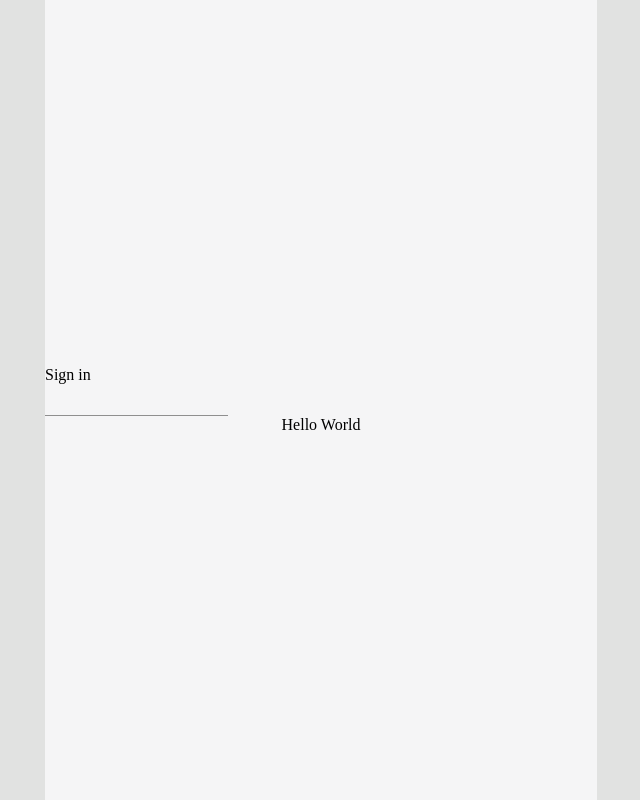
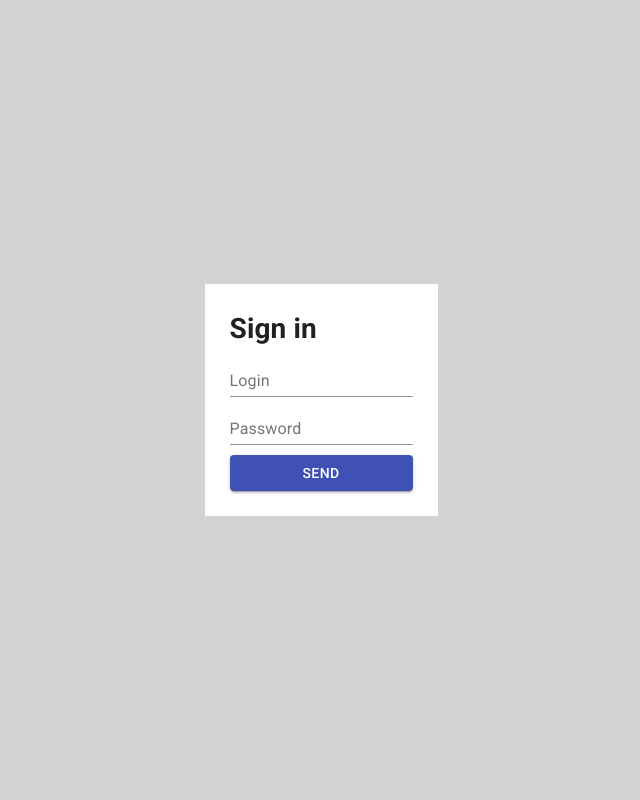
Before and after one commit to KrolKamil/housework, a React (Create React App) app in the folder housework-client/: page / in a window 1280 px wide. Shown: the whole page, without its empty margins (319-959 px from the left). Built offline with nearby package versions, Linux system fonts and the light colour scheme.

Commit message:
view for login

```diff
--- a/housework-client/package.json
+++ b/housework-client/package.json
@@ -14,7 +14,8 @@
     "react-router-dom": "^5.1.2",
     "react-scripts": "3.3.0",
     "redux": "^4.0.5",
-    "redux-thunk": "^2.3.0"
+    "redux-thunk": "^2.3.0",
+    "styled-components": "^4.4.1"
   },
   "scripts": {
     "start": "react-scripts start",
--- a/housework-client/src/App.js
+++ b/housework-client/src/App.js
@@ -5,7 +5,7 @@ import { connect } from 'react-redux';
 
 const App = () => {
   return (
-    <div style={{ backgroundColor: '#E1E2E1' }}>
+    <div style={{ backgroundColor: '#d3d3d3', height: '100vh' }}>
       <Router>
         <Switch>
           <Route path='/'>
--- a/housework-client/src/login/login.js
+++ b/housework-client/src/login/login.js
@@ -3,21 +3,36 @@ import { connect } from 'react-redux';
 import Grid from '@material-ui/core/Grid';
 import TextField from '@material-ui/core/TextField';
 import { login } from '../store/user/actions';
-import Container from '@material-ui/core/Container';
+import CssBaseline from '@material-ui/core/CssBaseline';
+import styled from 'styled-components';
+import Button from '@material-ui/core/Button';
+
+const Wrapper = styled.div`
+  display: flex;
+  flex-direction: column;
+  justify-content: center;
+  background-color: white;
+  padding: 25px;
+`;
 
 const Login = ({ login }) => {
   return (
-    <Container maxWidth='sm'>
-      <Grid container alignContent='center' justify='center' style={{ backgroundColor: '#f5f5f6', height: '100vh' }}>
-        <Grid item xs={12} justify='center'>
-          <div>Sign in</div>
-        </Grid>
-        <Grid item xs={12}>
-          <TextField />
-        </Grid>
-        <div onClick={() => { login('bebok1', '123456'); }}>Hello World</div>
-      </Grid>
-    </Container>
+    <Grid
+      container
+      spacing={0}
+      direction='column'
+      alignItems='center'
+      justify='center'
+      style={{ minHeight: '100vh' }}
+    >
+      <CssBaseline />
+      <Wrapper>
+        <h1 style={{ margin: '0px' }}>Sign in</h1>
+        <TextField label='Login' />
+        <TextField label='Password' type='password' />
+        <Button style={{ marginTop: '10px' }} onClick={() => { login('bebok1', '123456'); }} variant='contained' color='primary'>Send</Button>
+      </Wrapper>
+    </Grid>
   );
 };
 
```
Also changed, not shown: 1 other file (tests, documents, lock files or other folders).
